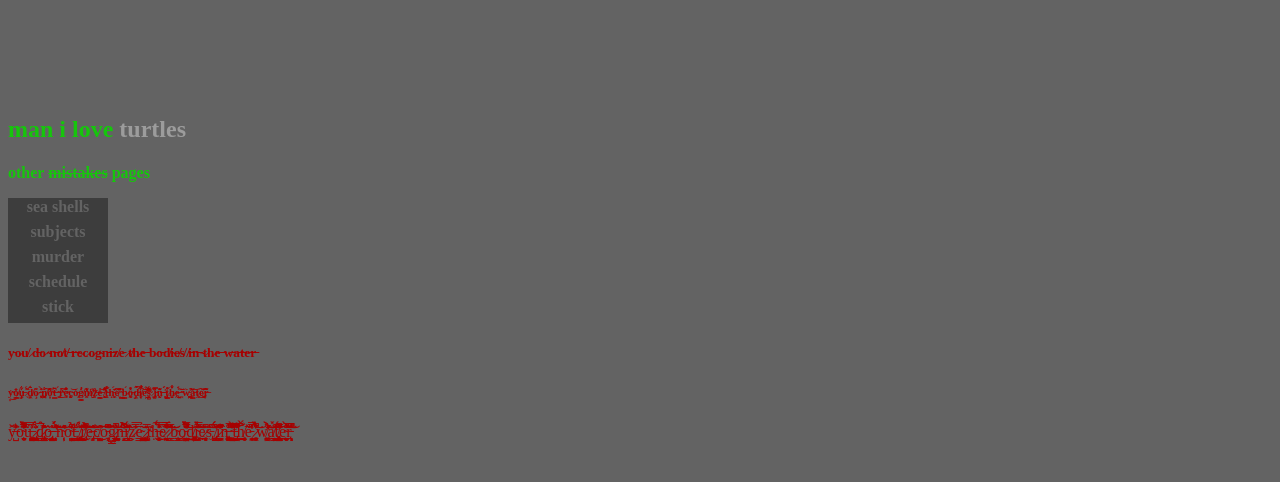
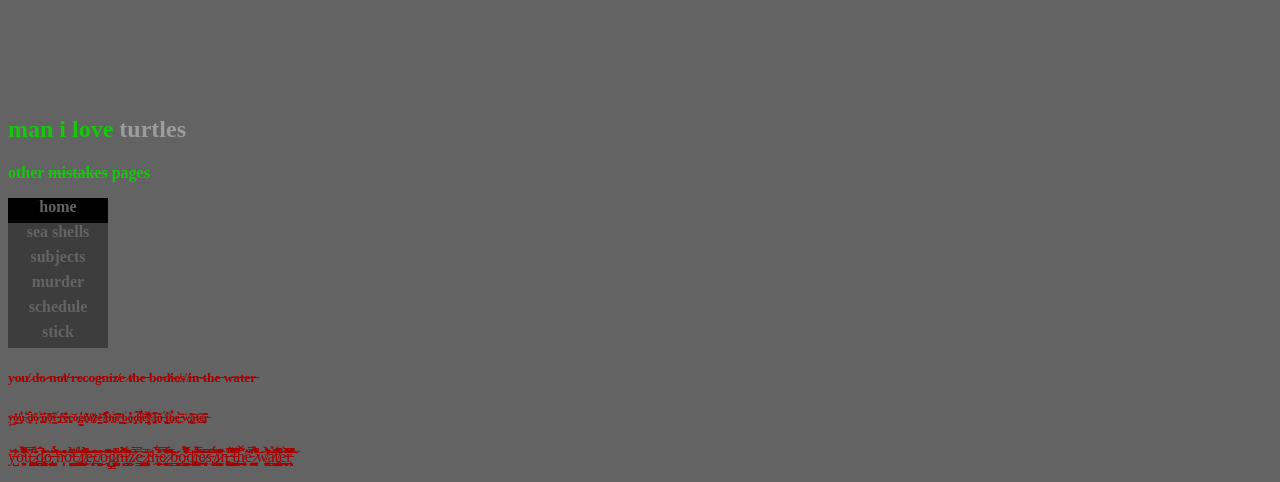
Before and after one commit to jazilbazil/jazilbazil, a plain HTML site: page index.html in a window 1280 px wide. Shown: the part 612-1094 px from the top of the page. Before the commit the page ends 1069 px from the top, so only its background shows below. Drawn offline with Linux system fonts and the light colour scheme.

Commit message:
Update index.html

```diff
--- a/index.html
+++ b/index.html
@@ -7,7 +7,17 @@
     <title>Jaspers shitty website</title>
 
 
+
     <style>
+      ul {
+  list-style-type: none;
+  margin: 0;
+  padding: 0;
+}
+li a.active {
+  background-color: #7a7a7a;
+  color: white;
+}
         a:link {
           color: rgb(156, 156, 156);
           background-color: transparent;
@@ -31,7 +41,7 @@
           background-color: transparent;
           text-decoration: underline;
         }
-        #linkystinky {
+        .linkystinky {
           width: 100px;
           height: 25px;
           background-color: rgb(61, 61, 61);
@@ -39,12 +49,14 @@
           text-align: center;
         }
 
-        #linkystinky:hover {
-          background-color: rgb(61, 61, 61);
+        .linkystinky:hover {
+          background-color: rgb(117, 117, 117);
           width: 100px;
           height:25px;
-          border-radius: 25%;
           padding-top: px;
+        }
+        .linkystinky#active {
+          background-color: black;
         }
     h1 {
         color:rgb(22, 198, 12);
@@ -74,16 +86,26 @@
     <p>other <del>mistakes</del> pages
 
     </p>
-    <a href="format-test.html" target="_blank" >
-      <div id="linkystinky">sea shells</div></a></a>
-        <a href="organised list.html" target="_blank" >
-          <div id="linkystinky">subjects</div></a></a>
-            <a href="top ten.html" target="_blank" >
-              <div id="linkystinky">murder</div></a>
-              <a href="schedule.html "target="_blank" >
-                <div id="linkystinky">schedule</div></a>
-                <a href="stickicky.html"target="_blank" >
-                  <div id="linkystinky">stick</div></a>
+    <ul>
+      <li><a href="index.html"target="_blank" >
+        <div class="linkystinky" id="active">home</div></a></li>
+      <li><a href="format-test.html" target="_blank" >
+        <div class="linkystinky">sea shells</div></a></a></li>
+      <li> <a href="organised list.html" target="_blank" >
+        <div class="linkystinky">subjects</div></a></a>     </li>
+      <li><a href="top ten.html" target="_blank" >
+        <div class="linkystinky">murder</div></a></li>
+      <li><a href="schedule.html "target="_blank" >
+        <div class="linkystinky">schedule</div></a></li>
+      <li><a href="stickicky.html"target="_blank" >
+        <div class="linkystinky">stick</div></a></li>
+
+    </ul>
+
+
+
+
+
 </h4>
 <h5>y̵o̷u̸ ̷d̶o̷ ̴n̶o̸t̸ ̶r̶e̷c̷o̷g̴n̵i̶z̸e̵ ̷t̸h̷e̶ ̵b̷o̶d̸i̴e̸s̸ ̸i̶n̶ ̴t̷h̷e̶ ̶w̶a̵t̶e̵r̶
 
```
